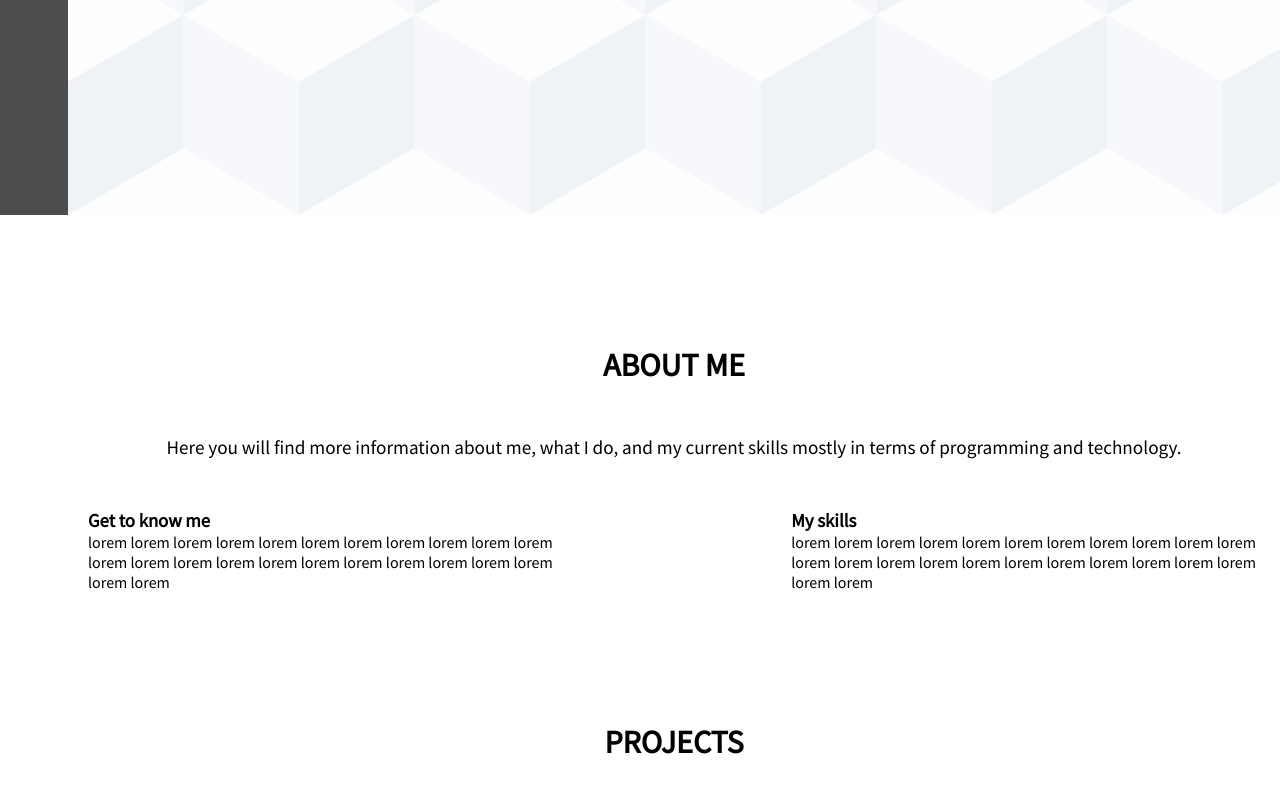
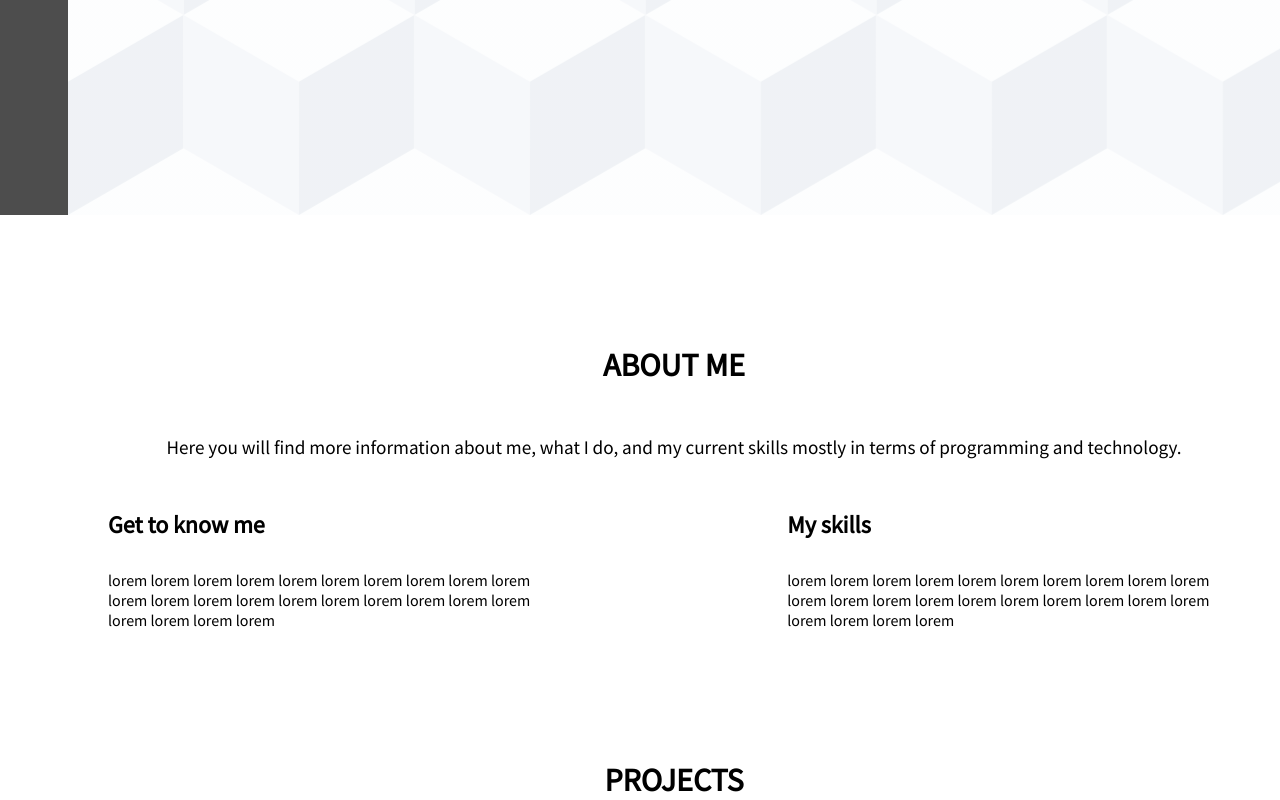
Before and after one commit to Magnus-T-Holm/Portfolio-Website, a React (Create React App) app in the folder portfolio/: page / in a window 1280 px wide. Shown: the part 585-1385 px from the top of the page. Before the commit the page ends 1347 px from the top, so only its background shows below. Built offline with nearby package versions, Linux system fonts and the light colour scheme.

Commit message:
Update App.css

```diff
--- a/portfolio/src/App.css
+++ b/portfolio/src/App.css
@@ -190,9 +190,14 @@ h2 {
 /*-------- About --------*/
 
 #info_skills_container {
-  padding: 0 20px;
+  padding: 0 40px;
   display: flex;
   justify-content: space-between;
+}
+
+#info_skills_container h3 {
+  font-size: x-large;
+  margin-bottom: 30px;
 }
 
 #info,
```
